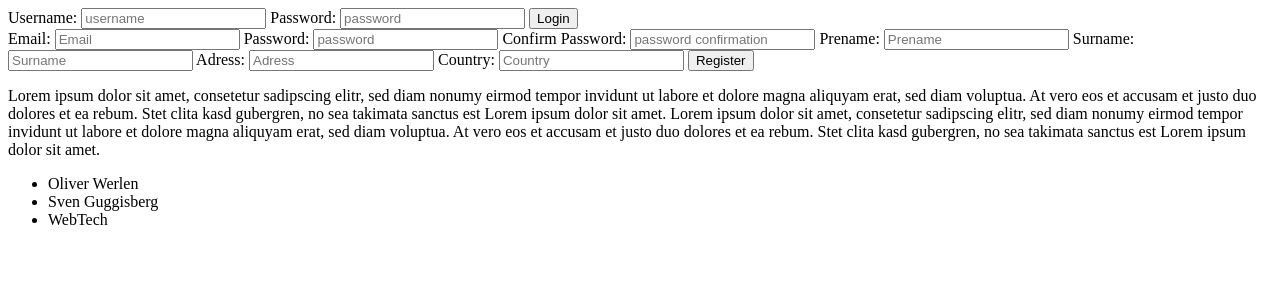
After one commit to olinator98/WebTechChat, a PHP site: page / in a window 1280 px wide. The commit adds this page. Shown: the top 300 px of the page. Run offline with PHP 8.4, Linux system fonts and the light colour scheme.

Commit message:
Added Login HTML and Register HTML
I ve added the html for the registration and the login.

```diff
--- a/source/ajax-chat.html
+++ b/source/ajax-chat.html
@@ -3,6 +3,7 @@
 <head>
 <meta http-equiv="Content-Type" content="text/html; charset=utf-8" />
 <title>Making an AJAX Web Chat With PHP, MySQL and jQuery. Hello dude</title>
+
 
 <link rel="stylesheet" type="text/css" href="js/jScrollPane/jScrollPane.css" />
 <link rel="stylesheet" type="text/css" href="css/page.css" />
--- a/source/css/resonsivePage/styleResponsiveDesktop.css
+++ b/source/css/resonsivePage/styleResponsiveDesktop.css
@@ -1 +1 @@
-/* Desktop CSS goes here */
+/* Desktop CSS for page goes here */
--- a/source/css/responsiveChat/styleResponsiveDesktop.css
+++ b/source/css/responsiveChat/styleResponsiveDesktop.css
@@ -1 +1 @@
-/* Desktop CSS goes here */
+/* Desktop CSS for chat goes here */
--- a/source/css/responsiveChat/styleResponsivePhone.css
+++ b/source/css/responsiveChat/styleResponsivePhone.css
@@ -1 +1 @@
-/* responsive CSS goes here */
+/* responsive CSS for chat goes here */
--- /dev/null
+++ b/source/index.php
@@ -0,0 +1,52 @@
+
+<!DOCTYPE html>
+<html lang="de">
+  <head>
+    <meta charset="utf-8" />
+    <meta name="viewport" content="width=device-width, initial-scale=1.0" />
+
+    <title>WebChat</title>
+  </head>
+  <body>
+        <header>
+
+            <nav>
+                <!--nav will go here -->
+            </nav>
+        </header>
+
+        <article name = "login" id = "login">
+            <?php
+            include("php/login.php");
+            ?>
+        </article>
+
+        <article name = "register" id = "register">
+            <?php
+            include("php/register.php");
+            ?>
+        </article>
+
+        <article name = "information" id = "information">
+           <p>
+           Lorem ipsum dolor sit amet, consetetur sadipscing elitr, sed diam nonumy
+           eirmod tempor invidunt ut labore et dolore magna aliquyam erat, sed diam
+           voluptua. At vero eos et accusam et justo duo dolores et ea rebum. Stet
+           clita kasd gubergren, no sea takimata sanctus est Lorem ipsum dolor sit
+           amet. Lorem ipsum dolor sit amet, consetetur sadipscing elitr, sed diam
+           nonumy eirmod tempor invidunt ut labore et dolore magna aliquyam erat,
+           sed diam voluptua. At vero eos et accusam et justo duo dolores et ea rebum.
+            Stet clita kasd gubergren, no sea takimata sanctus est Lorem ipsum dolor sit amet.
+            </p>
+        </article>
+
+        <footer>
+            <ul>
+                <li>Oliver Werlen</li>
+                <li>Sven Guggisberg</li>
+                <li>WebTech</li>
+            </ul>
+        </footer>
+
+  </body>
+</html>
--- /dev/null
+++ b/source/php/login.php
@@ -0,0 +1,17 @@
+<!DOCTYPE html>
+<html lang="de">
+  <head>
+    <meta charset="utf-8" />
+    <meta name="viewport" content="width=device-width, initial-scale=1.0" />
+    <title>Login Form</title>
+  </head>
+  <body>
+    <form id = "loginForm" name = "loginForm" method = "POST" action = "checkLogin.php">
+      Username:
+      <input type = "text" id = "username" name = "username" placeholder = "username"/>
+      Password:
+      <input type = "password" id = "password" name = "password" placeholder = "password"/>
+      <button type = "submit">Login </button>
+    </form>
+  </body>
+</html>
--- /dev/null
+++ b/source/php/register.php
@@ -0,0 +1,37 @@
+
+    <form id = "registerForm" name = "registerForm" method = "POST" action = "doRegistration.php">
+      Email:
+      <input type = "email" id = "email" name = "email" placeholder = "Email" required/>
+      Password:
+      <input type = "password" id = "passwordRegister" name = "passwordRegister" placeholder = "password" required/>
+      Confirm Password:
+      <input type = "password" id = "passwordConfirmRegister" name = "passwordConfirmRegister" placeholder = "password confirmation" onblur = "passwordEqualsPasswordConfirm()" required/>
+      Prename:
+      <input type = "text" id = "prename" name = "prename" placeholder = "Prename" required/>
+      Surname:
+      <input type = "text" id = "surname" name = "surname" placeholder = "Surname" required/>
+      Adress:
+      <input type = "text" id = "adress" name = "adress" placeholder = "Adress" required/>
+      Country:
+      <input type = "text" id = "country" name = "country" placeholder = "Country" required/>
+
+
+      <button type = "submit">Register </button>
+    </form>
+
+<script>
+    var passwordConfirmed = false;
+function passwordEqualsPasswordConfirm()
+    {
+        var password = document.getElementById("passwordRegister").value;
+        var passwordConfirm = document.getElementById("passwordConfirmRegister").value;
+        if(password == passwordConfirm)
+        {
+            passwordConfirmed = true;
+        }
+        else{
+            passwordConfirmed = false;
+            alert("shit");
+        }
+    }
+</script>
```
